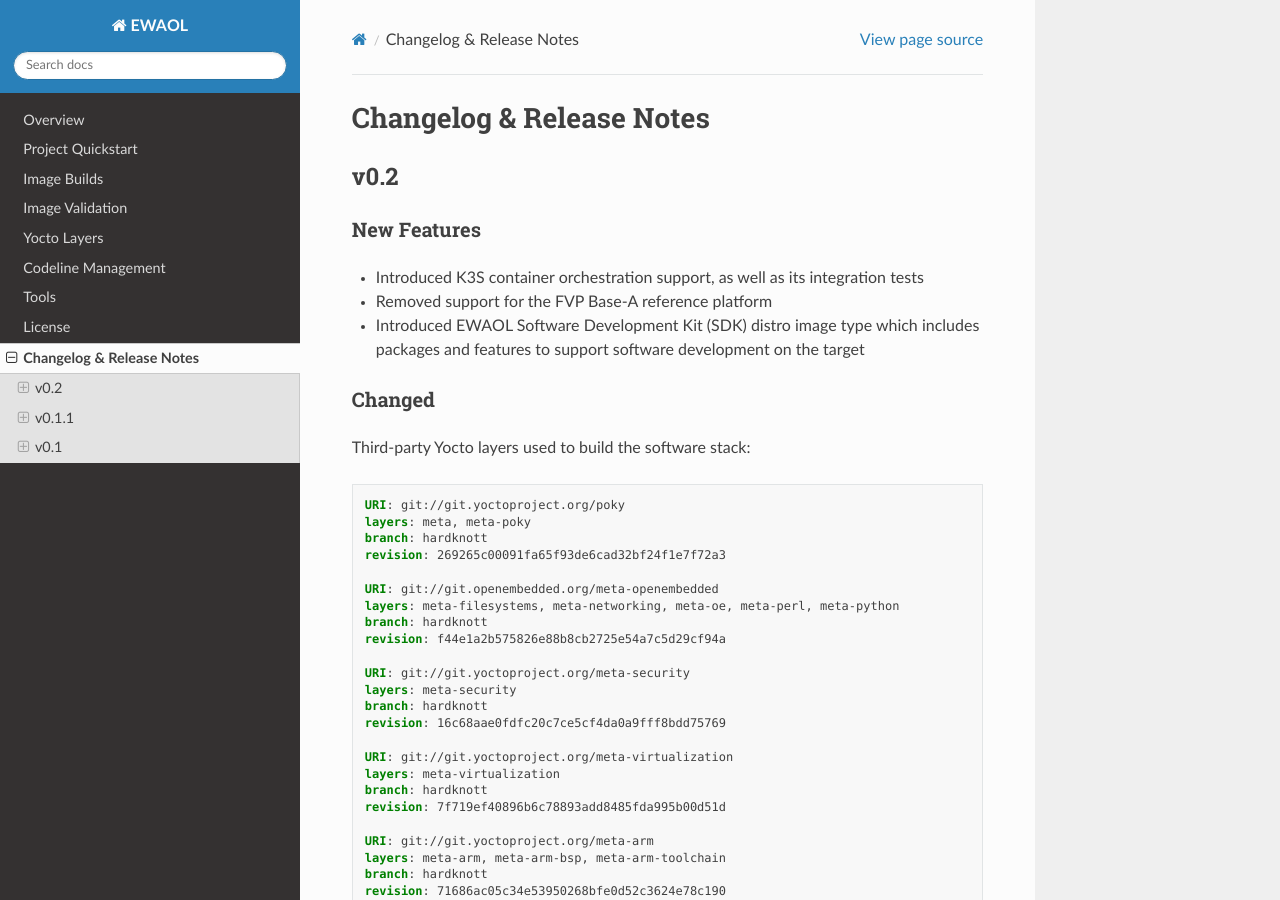
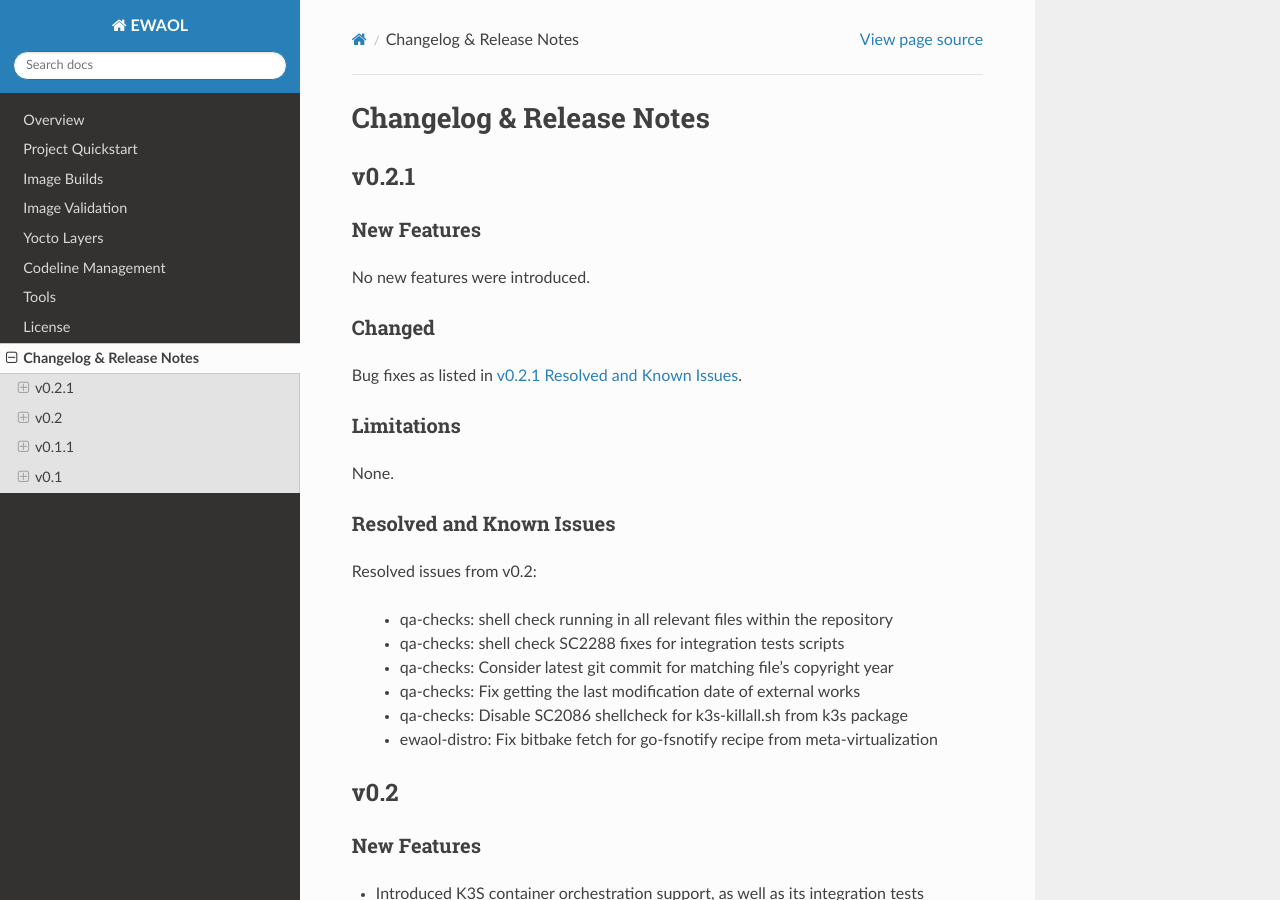
Before and after one commit to chaoge525/soafee_demo, a Sphinx documentation site: the page built from documentation/changelog.rst, in a window 1280 px wide and 900 px high. Built offline with Sphinx 7.4.7 and the Read the Docs theme 2.0.0, drawn with Linux system fonts in a browser that asks for light colours.

Commit message:
doc,ewaol-config,ewaol-distro: Updates for v0.2.1 minor release
Issue-Id: SCM-3910
Signed-off-by: Diego Sueiro <diego.sueiro@arm.com>
Change-Id: I40ce00f2f9cc72cbb9c9515344a733d2af833bda

```diff
--- a/documentation/builds.rst
+++ b/documentation/builds.rst
@@ -212,7 +212,7 @@ In order to add an external machine to be built with EWAOL, you need to add a
 
       meta-ewaol:
         url: https://git.gitlab.arm.com/ewaol/meta-ewaol.git
-        refspec: v0.2
+        refspec: v0.2.1
 
     machine: my-machine
 
--- a/documentation/changelog.rst
+++ b/documentation/changelog.rst
@@ -1,5 +1,38 @@
 Changelog & Release Notes
 #########################
+
+v0.2.1
+******
+
+New Features
+============
+
+No new features were introduced.
+
+Changed
+=======
+
+Bug fixes as listed in `v0.2.1 Resolved and Known Issues`_.
+
+Limitations
+===========
+
+None.
+
+.. _v0.2.1 Resolved and Known Issues:
+
+Resolved and Known Issues
+=========================
+
+Resolved issues from v0.2:
+
+  * qa-checks: shell check running in all relevant files within the repository
+  * qa-checks: shell check SC2288 fixes for integration tests scripts
+  * qa-checks: Consider latest git commit for matching file's copyright year
+  * qa-checks: Fix getting the last modification date of external works
+  * qa-checks: Disable SC2086 shellcheck for k3s-killall.sh from k3s package
+  * ewaol-distro: Fix bitbake fetch for go-fsnotify recipe from
+    meta-virtualization
 
 v0.2
 ****
--- a/documentation/overview.rst
+++ b/documentation/overview.rst
@@ -77,7 +77,7 @@ Layer Dependencies
 -------------------
 
 The repository contains Yocto layers that require dependencies as follows. The
-layers revisions are related to the EWAOL v0.2 release.
+layers revisions are related to the EWAOL v0.2.1 release.
 
 The ``meta-ewaol-distro`` layer depends on:
 
--- a/documentation/quickstart.rst
+++ b/documentation/quickstart.rst
@@ -82,7 +82,7 @@ Checkout the ``meta-ewaol`` repository:
 
    mkdir -p ~/ewaol
    cd ~/ewaol
-   git clone https://git.gitlab.arm.com/ewaol/meta-ewaol.git -b v0.2
+   git clone https://git.gitlab.arm.com/ewaol/meta-ewaol.git -b v0.2.1
    cd meta-ewaol
 
 Running kas with the build configurations within ``meta-ewaol-config`` will
```
Also changed, not shown: .gitlab-ci.yml, 3 other files.
